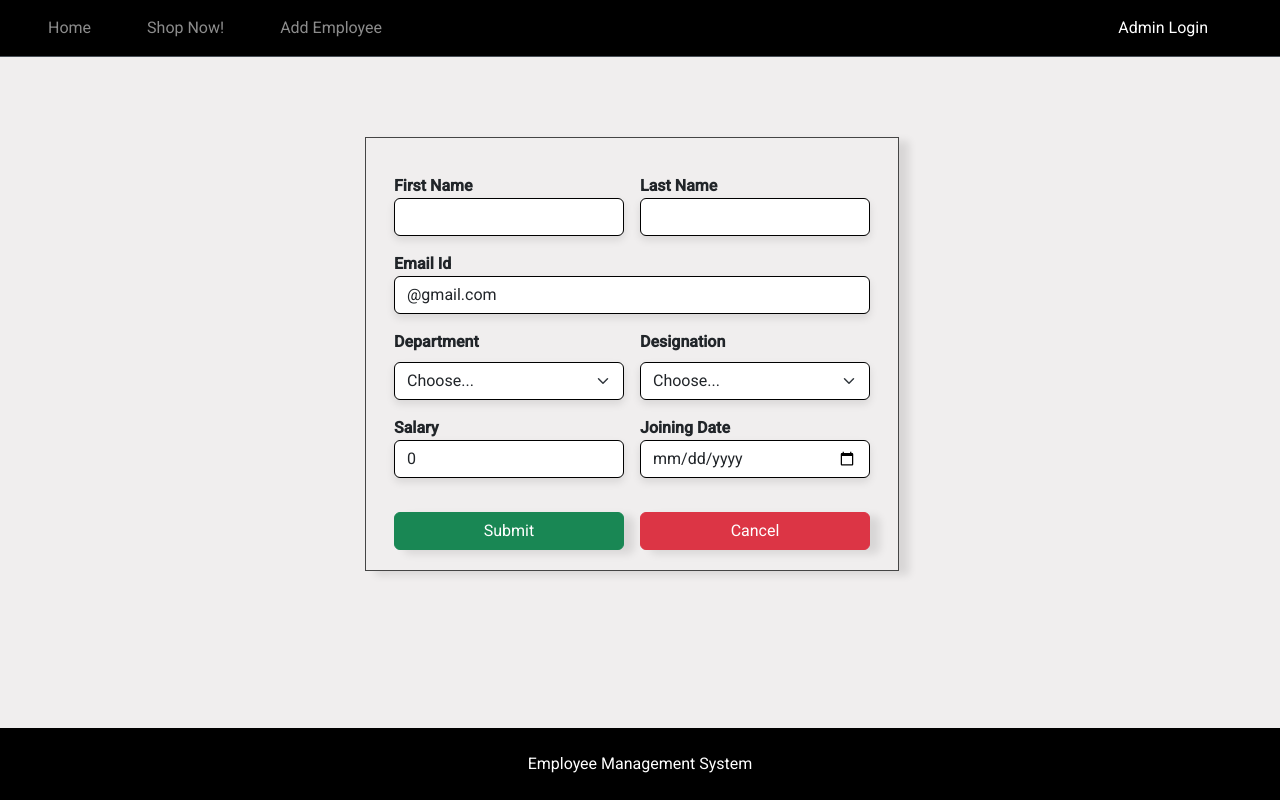
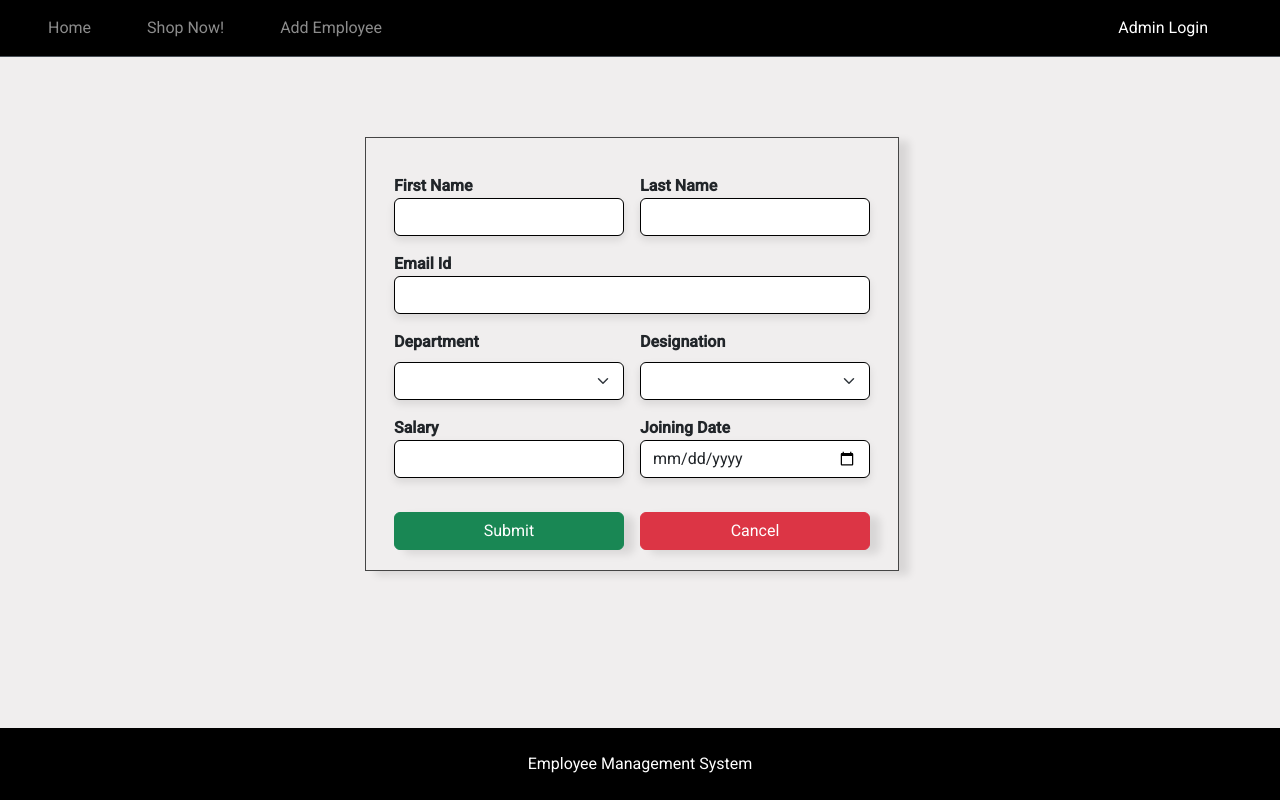
Before and after one commit to Genrei123/Supermarket-System, an Angular app in the folder frontend/: page /updating-by-id/1 in a window 1280 px wide. Built offline with nearby package versions, Linux system fonts and the light colour scheme; no server answers.

Commit message:
Fixed SQL table

```diff
--- a/frontend/src/app/add-employee/add-employee.component.html
+++ b/frontend/src/app/add-employee/add-employee.component.html
@@ -7,7 +7,7 @@
 
             <div class="form-group col-md-6">
                 <label><b>First Name</b></label>
-                <input type="text" class="form-control" id="fname" [(ngModel)]="employee.fname" name="fname" required
+                <input type="text" class="form-control" id="fname" [(ngModel)]="employee.description" name="fname" required
                     minlength="3" #fname="ngModel" [ngClass]="{ 'is-invalid': f.submitted && fname.errors }" />
 
                 <div *ngIf="f.submitted && fname.errors" class="invalid-feedback">
@@ -23,7 +23,7 @@
 
             <div class="form-group col-md-6">
                 <label><b>Last Name</b></label>
-                <input type="text" class="form-control" id="lname" [(ngModel)]="employee.lname" required name="lname"
+                <input type="text" class="form-control" id="lname" [(ngModel)]="employee.description" required name="lname"
                     #lname="ngModel" [ngClass]="{ 'is-invalid': f.submitted && lname.errors }">
 
                 <div *ngIf="f.submitted && lname.errors" class="invalid-feedback">
@@ -38,7 +38,7 @@
 
             <div class="form-group">
                 <label><b>Email Id</b></label>
-                <input type="email" class="form-control" id="email" [(ngModel)]="employee.email" name="email"
+                <input type="email" class="form-control" id="email" [(ngModel)]="employee.description" name="email"
                 required email #email="ngModel" [ngClass]="{ 'is-invalid': f.submitted && email.invalid }" />
                 <div *ngIf="f.submitted && email.errors" class="invalid-feedback">
                     <div *ngIf="email.errors['required']">Email is required</div>
@@ -56,7 +56,7 @@
 
             <div class="form-group col-md-6">
                 <label class="form-label"><b>Department</b></label>
-                <select id="department" class="form-select" [(ngModel)]="employee.department" name="department" required
+                <select id="department" class="form-select" [(ngModel)]="employee.description" name="department" required
                     #department="ngModel" [ngClass]="{ 'is-invalid': f.submitted && department.errors }">
 
 
@@ -75,7 +75,7 @@
 
             <div class="form-group col-md-6">
                 <label class="form-label"><b>Designation</b></label>
-                <select id="designation" class="form-select" [(ngModel)]="employee.designation" name="designation"
+                <select id="designation" class="form-select" [(ngModel)]="employee.description" name="designation"
                     required #designation="ngModel" [ngClass]="{ 'is-invalid': f.submitted && designation.errors }">
 
 
@@ -95,7 +95,7 @@
 
             <div class="form-group col-md-6">
                 <label><b>Salary</b></label>
-                <input type="text" class="form-control" id="salary" [(ngModel)]="employee.salary" name="salary"
+                <input type="text" class="form-control" id="salary" [(ngModel)]="employee.description" name="salary"
                 required pattern="^[1-9]\d{2,}$"
                     #salary="ngModel" [ngClass]="{ 'is-invalid': f.submitted && salary.errors }" />
 
@@ -129,7 +129,7 @@
 
 
                      <label><b>Joining Date</b></label>
-                    <input type="date" class="form-control" id="joiningDate" [(ngModel)]="employee.joiningDate"
+                    <input type="date" class="form-control" id="joiningDate" [(ngModel)]="employee.description"
                         name="joiningDate" required #joiningDate="ngModel"
                         [ngClass]="{ 'is-invalid': f.submitted && joiningDate.errors }">
 
--- a/frontend/src/app/employee.service.ts
+++ b/frontend/src/app/employee.service.ts
@@ -12,11 +12,12 @@ export class EmployeeService {
 
 
 
-  private baseURL = "http://localhost:8080/api/v1/employees";
+  private baseURL = "http://localhost:8080/api/v1/items";
 
   constructor(private httpClient: HttpClient) { }
 
   getEmployeesList(): Observable<Employee[]>{
+    console.log(this.httpClient.get<Employee[]>(`${this.baseURL}`));
     return this.httpClient.get<Employee[]>(`${this.baseURL}`);
   }
 
--- a/frontend/src/app/employee.ts
+++ b/frontend/src/app/employee.ts
@@ -2,13 +2,11 @@ import { DatePipe } from '@angular/common';
 
 export class Employee {
     id!: number;
-    fname!: string;
-    lname!: string;;
-    email!: string;;
-    salary!: number;
-    department: string;
-    designation:string;
-    joiningDate!: string;
+    title!: string;
+    description!: string;;
+    price!: string;;
+    quantity!: number;
+    image!: string;
 
 
 
@@ -16,10 +14,10 @@ export class Employee {
     // this.id = 0;
     // // this.fname="";
     // this.lname="";
-    this.email="@gmail.com";
-    this.salary=0;
-    this.department="";
-    this.designation="";
+    //this.email="@gmail.com";
+    //this.salary=0;
+    //this.department="";
+    //this.designation="";
     // this.joiningDate = new Date();
   //  // Set the default date value
   //  const today = new Date();
--- a/frontend/src/app/show-details/show-details.component.html
+++ b/frontend/src/app/show-details/show-details.component.html
@@ -28,31 +28,31 @@
         </tr>
         <tr>
           <td><b>First Name</b></td>
-          <td>{{employee.fname}}</td>
+          <td>{{employee.description}}</td>
         </tr>
         <tr>
           <td><b>Last Name</b></td>
-          <td>{{employee.lname}}</td>
+          <td>{{employee.description}}</td>
         </tr>
         <tr>
           <td><b>Email</b></td>
-          <td>{{employee.email}}</td>
+          <td>{{employee.description}}</td>
         </tr>
         <tr>
           <td><b>Salary</b></td>
-          <td>{{employee.salary}}</td>
+          <td>{{employee.description}}</td>
         </tr>
         <tr>
           <td><b>Department</b></td>
-          <td>{{employee.department}}</td>
+          <td>{{employee.description}}</td>
         </tr>
         <tr>
           <td><b>Designation</b></td>
-          <td>{{employee.designation}}</td>
+          <td>{{employee.description}}</td>
         </tr>
         <tr>
           <td><b>Joining Date</b></td>
-          <td>{{employee.joiningDate}}</td>
+          <td>{{employee.description}}</td>
         </tr>
 
     </tbody>
--- a/frontend/src/app/update-employee/update-employee.component.html
+++ b/frontend/src/app/update-employee/update-employee.component.html
@@ -6,7 +6,7 @@
 
             <div class="form-group col-md-6">
                 <label><b>First Name</b></label>
-                <input type="text" class="form-control" id="fname" [(ngModel)]="employee.fname" required minlength="3"
+                <input type="text" class="form-control" id="fname" [(ngModel)]="employee.description" required minlength="3"
                     name="fname" #fname="ngModel" [ngClass]="{ 'is-invalid': f.submitted && fname.errors }" />
                 <div *ngIf="f.submitted && fname.errors" class="invalid-feedback">
                     <div *ngIf="fname.errors['required']">First name is required</div>
@@ -18,7 +18,7 @@
 
             <div class="form-group col-md-6">
                 <label><b>Last Name</b></label>
-                <input type="text" class="form-control" id="lname" [(ngModel)]="employee.lname" name="lname" required
+                <input type="text" class="form-control" id="lname" [(ngModel)]="employee.description" name="lname" required
                     name="lname" #lname="ngModel" [ngClass]="{ 'is-invalid': f.submitted && lname.errors }">
 
                 <div *ngIf="f.submitted && lname.errors" class="invalid-feedback">
@@ -30,7 +30,7 @@
 
             <div class="form-group">
                 <label><b>Email Id</b></label>
-                <input type="email" class="form-control" id="email" [(ngModel)]="employee.email" name="email" required
+                <input type="email" class="form-control" id="email" [(ngModel)]="employee.description" name="email" required
                     email #email="ngModel" [ngClass]="{ 'is-invalid': f.submitted && email.errors }" />
 
                 <div *ngIf="f.submitted && email.errors" class="invalid-feedback">
@@ -43,7 +43,7 @@
 
             <div class="form-group col-md-6">
                 <label class="form-label"><b>Department</b></label>
-                <select id="department" class="form-select" [(ngModel)]="employee.department" name="department" required
+                <select id="department" class="form-select" [(ngModel)]="employee.description" name="department" required
                     #department="ngModel" [ngClass]="{ 'is-invalid': f.submitted && department.errors }">
 
 
@@ -60,7 +60,7 @@
 
             <div class="form-group col-md-6">
                 <label class="form-label"><b>Designation</b></label>
-                <select id="designation" class="form-select" [(ngModel)]="employee.designation" name="designation"
+                <select id="designation" class="form-select" [(ngModel)]="employee.description" name="designation"
                     required #designation="ngModel" [ngClass]="{ 'is-invalid': f.submitted && designation.errors }">
 
 
@@ -80,7 +80,7 @@
 
             <div class="form-group col-md-6">
                 <label><b>Salary</b></label>
-                <input type="text" class="form-control" id="salary" [(ngModel)]="employee.salary" name="salary" required
+                <input type="text" class="form-control" id="salary" [(ngModel)]="employee.description" name="salary" required
                     #salary="ngModel" [ngClass]="{ 'is-invalid': f.submitted && salary.errors }" />
 
 
@@ -108,7 +108,7 @@
 
             <div class="form-group col-md-6">
                 <label><b>Joining Date</b></label>
-                <input required type="date" class="form-control" id="joiningDate" [(ngModel)]="employee.joiningDate"
+                <input required type="date" class="form-control" id="joiningDate" [(ngModel)]="employee.description"
                     name="joiningDate" required #joiningDate="ngModel"
                     [ngClass]="{ 'is-invalid': f.submitted && joiningDate.errors }">
                 <div *ngIf="f.submitted && joiningDate.errors" class="invalid-feedback">
```
Also changed, not shown: frontend/src/app/employee-list/employee-list.component.html (+6 -6 lines), 2 other files (tests, documents, lock files or other folders).
